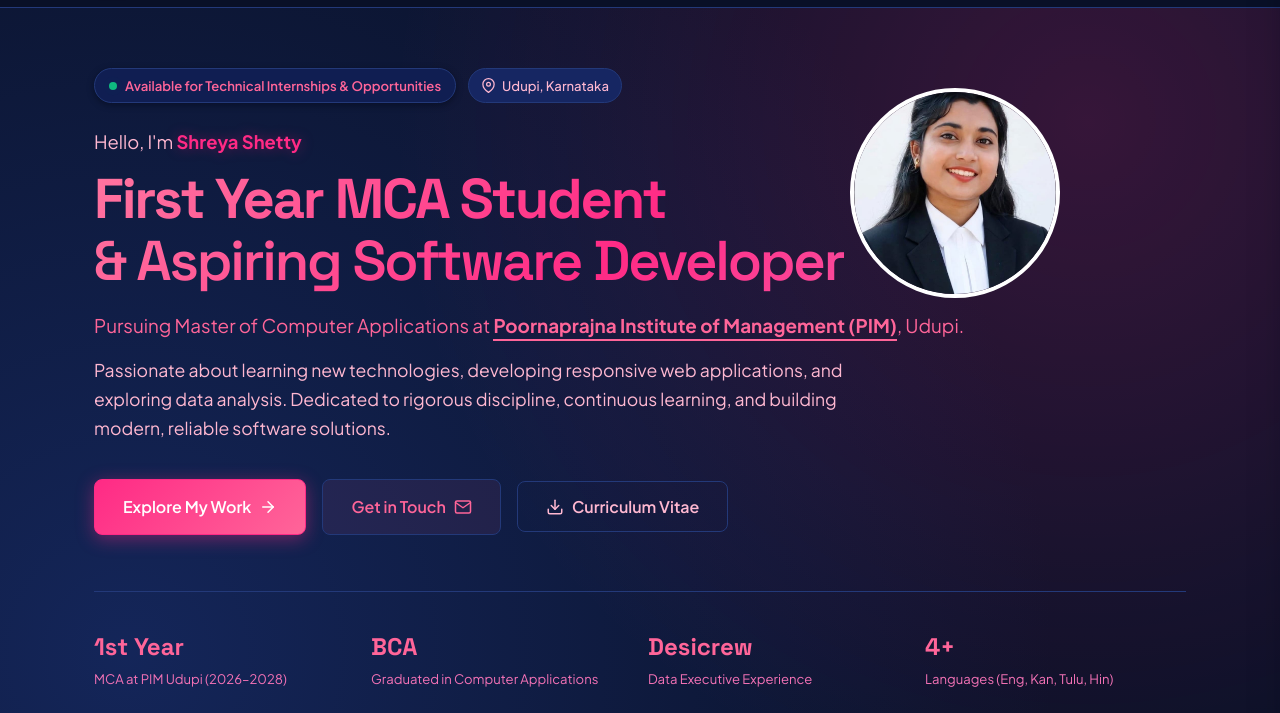
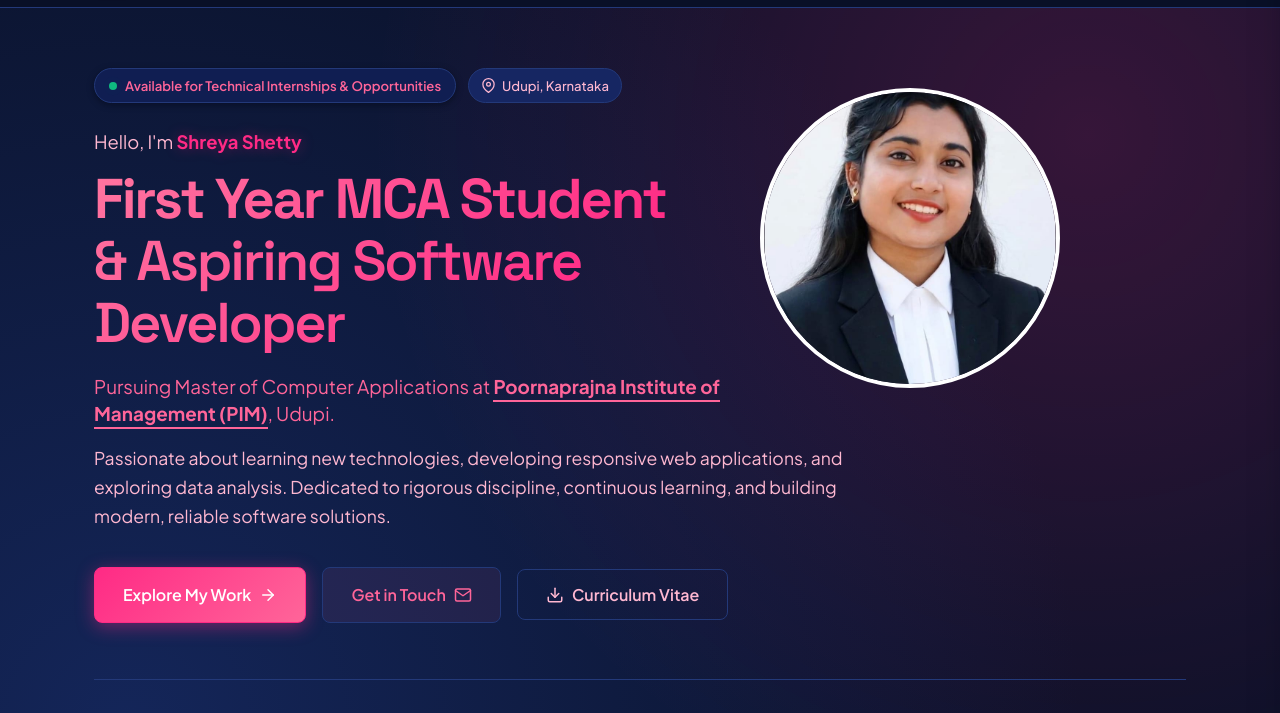
Before and after one commit to shettyshreu24-arch/Shreya, a plain HTML site: page index.html in a window 1280 px wide. Shown: the part 64-777 px from the top of the page. Drawn offline with Linux system fonts and the light colour scheme.

Commit message:
Update index.html

```diff
--- a/index.html
+++ b/index.html
@@ -161,10 +161,10 @@
      <div class="profile-photo"style="float: right; margin-right: 220px; margin-top: 20px;">
     <img src="Profilepic.jpeg.jpeg"
          alt="My Profile Photo"
-         width="210"
-         height="210"
-         style="width: 210px;
-                height: 210px;
+         width="300"
+         height="300"
+         style="width: 300px;
+                height: 300px;
                 border-radius: 50%;
                 object-fit: cover;
                 border: 4px solid white;">
```
